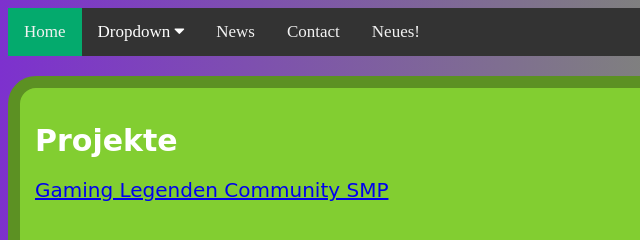
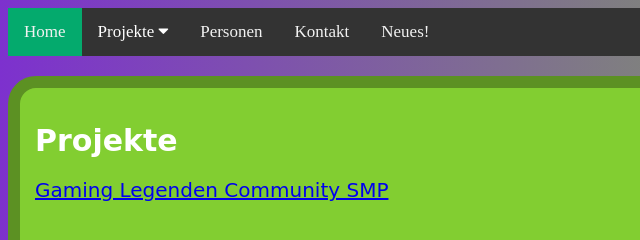
Before and after one commit to SirSamX/sirsamx.github.io, a plain HTML site: page index.html in a window 1280 px wide. Shown: the top 240 px of the page, 0-640 px from the left. Drawn offline with Linux system fonts and the light colour scheme.

Commit message:
Update index.html

```diff
--- a/index.html
+++ b/index.html
@@ -16,9 +16,9 @@
     <body onload="load()" id="top">
       <!--Navbar-->
      <div class="topnav" id="myTopnav">
-        <a href="#home" class="active">Home</a>
+        <a href="#" class="active">Home</a>
         <div class="dropdown">
-          <button class="dropbtn">Dropdown
+          <button class="dropbtn">Projekte
             <i class="fa fa-caret-down"></i>
           </button>
           <div class="dropdown-content">
@@ -27,8 +27,8 @@
             <a href="#">Create</a>
           </div>
         </div>
-        <a href="#news">News</a>
-        <a href="#contact">Contact</a>
+        <a href="#personen">Personen</a>
+        <a href="#kontakt">Kontakt</a>
         <a href="#neues">Neues!</a>
         <a href="javascript:void(0);" style="font-size:15px;" class="icon" onclick="responsive()">&#9776;</a>
      </div>
```
